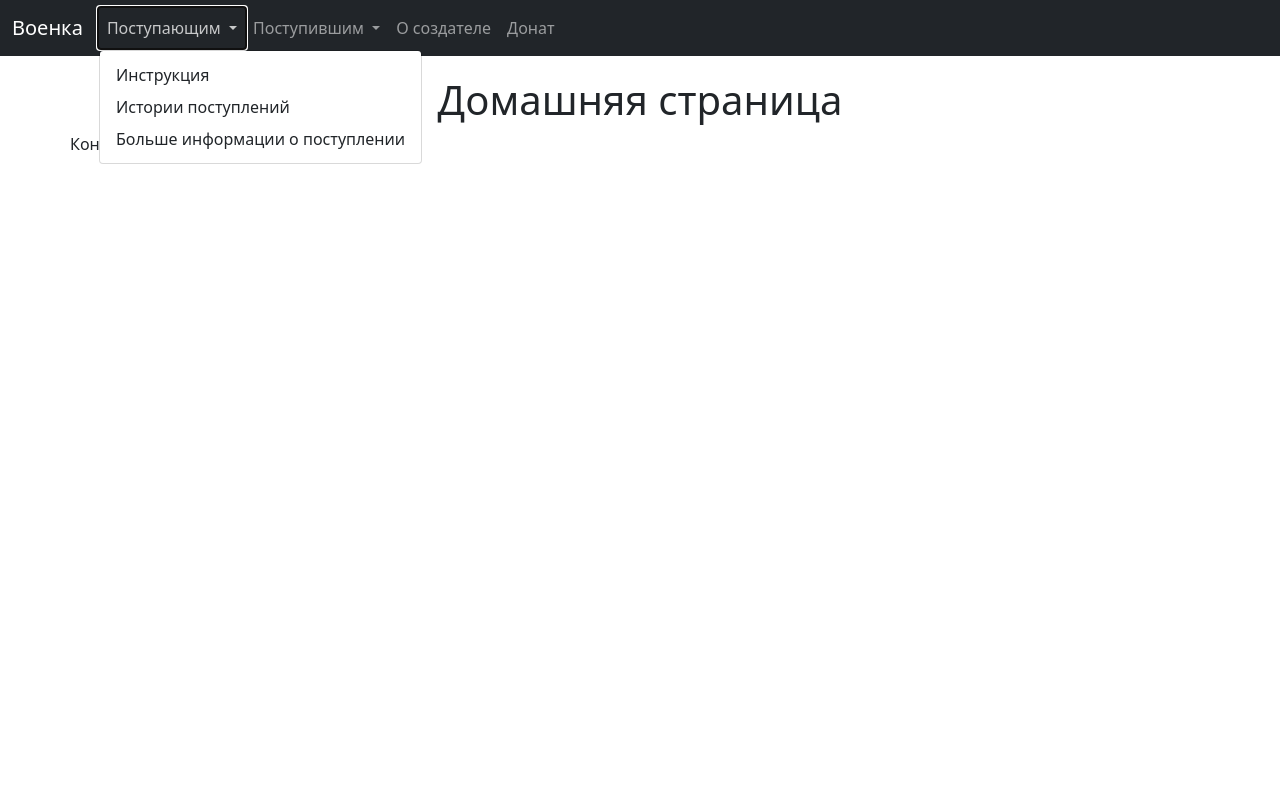
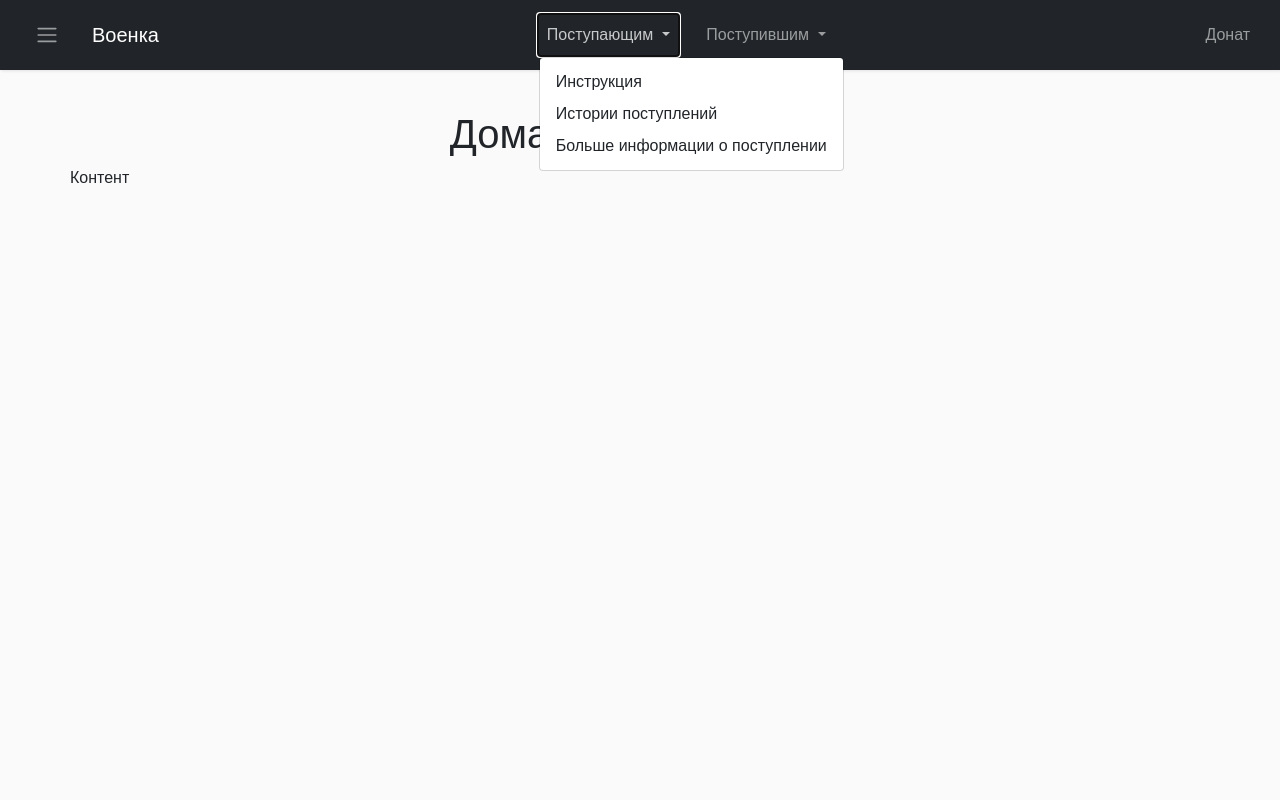
Before and after one commit to Mint2702/voenka, a Flask app: page / in a window 1280 px wide, after a click on "Поступающим". Run offline with Flask 2, Linux system fonts and the light colour scheme; some libraries are stand-ins or nearby versions.

Commit message:
Front end work done. Looking great;)

```diff
--- a/voenka/static/style.css
+++ b/voenka/static/style.css
@@ -5,3 +5,130 @@
 #title h1 {
     text-align: center;
 }
+
+
+body {
+    font-family: 'Poppins', sans-serif;
+    background: #fafafa;
+}
+
+p {
+    font-family: 'Poppins', sans-serif;
+    font-size: 1.1em;
+    font-weight: 300;
+    line-height: 1.7em;
+    color: #999;
+}
+
+a,
+a:hover,
+a:focus {
+    color: inherit;
+    text-decoration: none;
+    transition: all 0.3s;
+}
+
+.navbar {
+    padding: 15px 10px;
+    background: #fff;
+    border: none;
+    border-radius: 0;
+    margin-bottom: 40px;
+    box-shadow: 1px 1px 3px rgba(0, 0, 0, 0.1);
+}
+
+.navbar-btn {
+    box-shadow: none;
+    outline: none !important;
+    border: none;
+}
+
+.line {
+    width: 100%;
+    height: 1px;
+    border-bottom: 1px dashed #ddd;
+    margin: 40px 0;
+}
+
+/* ---------------------------------------------------
+    SIDEBAR STYLE
+----------------------------------------------------- */
+
+.wrapper {
+    display: flex;
+    width: 100%;
+    align-items: stretch;
+}
+
+#sidebar {
+    margin-left: -250px;
+    min-width: 250px;
+    max-width: 250px;
+    background: #37383d;
+    color: #fff;
+    transition: all 0.3s;
+}
+
+#sidebar .sidebar-header {
+    padding: 20px;
+    background: #37383d;
+}
+
+#sidebar.active {
+    margin-left: 0px;
+}
+
+#sidebar ul li a {
+    padding: 10px;
+    font-size: 1.1em;
+    display: block;
+}
+
+#sidebar ul li a:hover {
+    color: #2e2f31;
+    background: rgba(170, 165, 165, 0.411);
+}
+
+#sidebarCollapse {
+    margin-right: 20px;
+}
+
+/* ---------------------------------------------------
+    CONTENT STYLE
+----------------------------------------------------- */
+
+#content {
+    width: 100%;
+    min-height: 100vh;
+    transition: all 0.3s;
+}
+
+#donat {
+    float: right;
+}
+
+#menu {
+    width: 100%;
+}
+
+#in {
+    margin-left: auto;
+    margin-right: 2%;
+}
+
+#out {
+    margin-right: auto;
+}
+
+/* ---------------------------------------------------
+    MEDIAQUERIES
+----------------------------------------------------- */
+
+@media (max-width: 768px) {
+    #sidebar {
+        margin-left: -250px;
+    }
+    #sidebar.active {
+        margin-left: 0;
+    }
+}
--- a/voenka/templates/base.html
+++ b/voenka/templates/base.html
@@ -3,21 +3,53 @@
 <head>
     <meta charset="UTF-8">
     <meta name="viewport" content="width=device-width, initial-scale=1.0">
+    <meta http-equiv="X-UA-Compatible" content="IE=edge">
     <title>{% block title %} {% endblock %}</title>
     <link href="https://cdn.jsdelivr.net/npm/bootstrap@5.0.0-beta1/dist/css/bootstrap.min.css" rel="stylesheet" integrity="sha384-giJF6kkoqNQ00vy+HMDP7azOuL0xtbfIcaT9wjKHr8RbDVddVHyTfAAsrekwKmP1" crossorigin="anonymous">
     <link rel="stylesheet" href="{{ url_for('static', filename='style.css') }}">
     <script src="https://cdn.jsdelivr.net/npm/bootstrap@5.0.0-beta1/dist/js/bootstrap.bundle.min.js" integrity="sha384-ygbV9kiqUc6oa4msXn9868pTtWMgiQaeYH7/t7LECLbyPA2x65Kgf80OJFdroafW" crossorigin="anonymous"></script>
+
+    <!-- Font Awesome JS -->
+    <script defer src="https://use.fontawesome.com/releases/v5.0.13/js/solid.js" integrity="sha384-tzzSw1/Vo+0N5UhStP3bvwWPq+uvzCMfrN1fEFe+xBmv1C/AtVX5K0uZtmcHitFZ" crossorigin="anonymous"></script>
+    <script defer src="https://use.fontawesome.com/releases/v5.0.13/js/fontawesome.js" integrity="sha384-6OIrr52G08NpOFSZdxxz1xdNSndlD4vdcf/q2myIUVO0VsqaGHJsB0RaBE01VTOY" crossorigin="anonymous"></script>
   </head>
 <body>
+  <div class="wrapper">
+
+    <nav id="sidebar">
+      <div class="sidebar-header">
+        <h3>Здравия желаю!</h3>
+      </div>
+      <ul class="list-unstyled components">
+          <li class="nav-item">
+            <a class="nav-link" href="{{ url_for('base.about') }}">О создателе</a>
+          </li>
+          <li>
+              <a href="#">Чат</a>
+          </li>
+          <li>
+              <a href="#">Форум</a>
+          </li>
+      </ul>
+    </nav>
+
+    <!-- Page Content  -->
+    <div id="content">
+
       <nav class="navbar navbar-expand-lg navbar-dark bg-dark">
         <div class="container-fluid">
+          <button type="button" id="sidebarCollapse" class="btn btn-outline-dark">
+            <span class="navbar-toggler-icon"></span>
+          </button>
+
           <a class="navbar-brand" href="{{ url_for('base.hello') }}">Военка</a>
           <button class="navbar-toggler" type="button" data-bs-toggle="collapse" data-bs-target="#navbarNavDropdown" aria-controls="navbarNavDropdown" aria-expanded="false" aria-label="Toggle navigation">
             <span class="navbar-toggler-icon"></span>
           </button>
+
           <div class="collapse navbar-collapse" id="navbarNavDropdown">
-        <ul class="navbar-nav">
-          <li class="nav-item dropdown">
+            <ul class="navbar-nav" id="menu">
+              <li class="nav-item dropdown" id="in">
                 <a class="nav-link dropdown-toggle" href="#" id="navbarDropdownMenuLink" role="button" data-bs-toggle="dropdown" aria-expanded="false">
                   Поступающим
                 </a>
@@ -27,20 +59,18 @@
                   <li><a class="dropdown-item" href="#">Больше информации о поступлении</a></li>
                 </ul>
               </li>
-          <li class="nav-item dropdown">
+              <li class="nav-item dropdown" id="out">
                 <a class="nav-link dropdown-toggle" href="#" id="navbarDropdownMenuLink" role="button" data-bs-toggle="dropdown" aria-expanded="false">
                   Поступившим
                 </a>
                 <ul class="dropdown-menu" aria-labelledby="navbarDropdownMenuLink">
                   <li><a class="dropdown-item" href="#">Советы</a></li>
                   <li><a class="dropdown-item" href="#">Цитаты</a></li>
-              <li><a class="dropdown-item" href="#">Форум</a></li>
                 </ul>
               </li>
-          <li class="nav-item">
-            <a class="nav-link" href="{{ url_for('base.about') }}">О создателе</a>
-          </li>
-          <li class="nav-item">
+            </ul>
+            <ul class="nav navbar-nav navbar-right">
+              <li class="nav-item" id="donat">
                 <a class="nav-link" href="{{ url_for('base.money') }}">Донат</a>
               </li>
             </ul>
@@ -58,5 +88,23 @@
           {% endblock %}
         </div>
       </div>
+
+  </div>
+
+  <!-- jQuery CDN - Slim version (=without AJAX) -->
+  <script src="https://code.jquery.com/jquery-3.3.1.slim.min.js" integrity="sha384-q8i/X+965DzO0rT7abK41JStQIAqVgRVzpbzo5smXKp4YfRvH+8abtTE1Pi6jizo" crossorigin="anonymous"></script>
+  <!-- Popper.JS -->
+  <script src="https://cdnjs.cloudflare.com/ajax/libs/popper.js/1.14.0/umd/popper.min.js" integrity="sha384-cs/chFZiN24E4KMATLdqdvsezGxaGsi4hLGOzlXwp5UZB1LY//20VyM2taTB4QvJ" crossorigin="anonymous"></script>
+  <!-- Bootstrap JS -->
+  <script src="https://stackpath.bootstrapcdn.com/bootstrap/4.1.0/js/bootstrap.min.js" integrity="sha384-uefMccjFJAIv6A+rW+L4AHf99KvxDjWSu1z9VI8SKNVmz4sk7buKt/6v9KI65qnm" crossorigin="anonymous"></script>
+
+  <script type="text/javascript">
+      $(document).ready(function () {
+          $('#sidebarCollapse').on('click', function () {
+              $('#sidebar').toggleClass('active');
+          });
+      });
+  </script>
+
 </body>
 </html>
```
Lines whose indentation alone changed are shown as unchanged.
